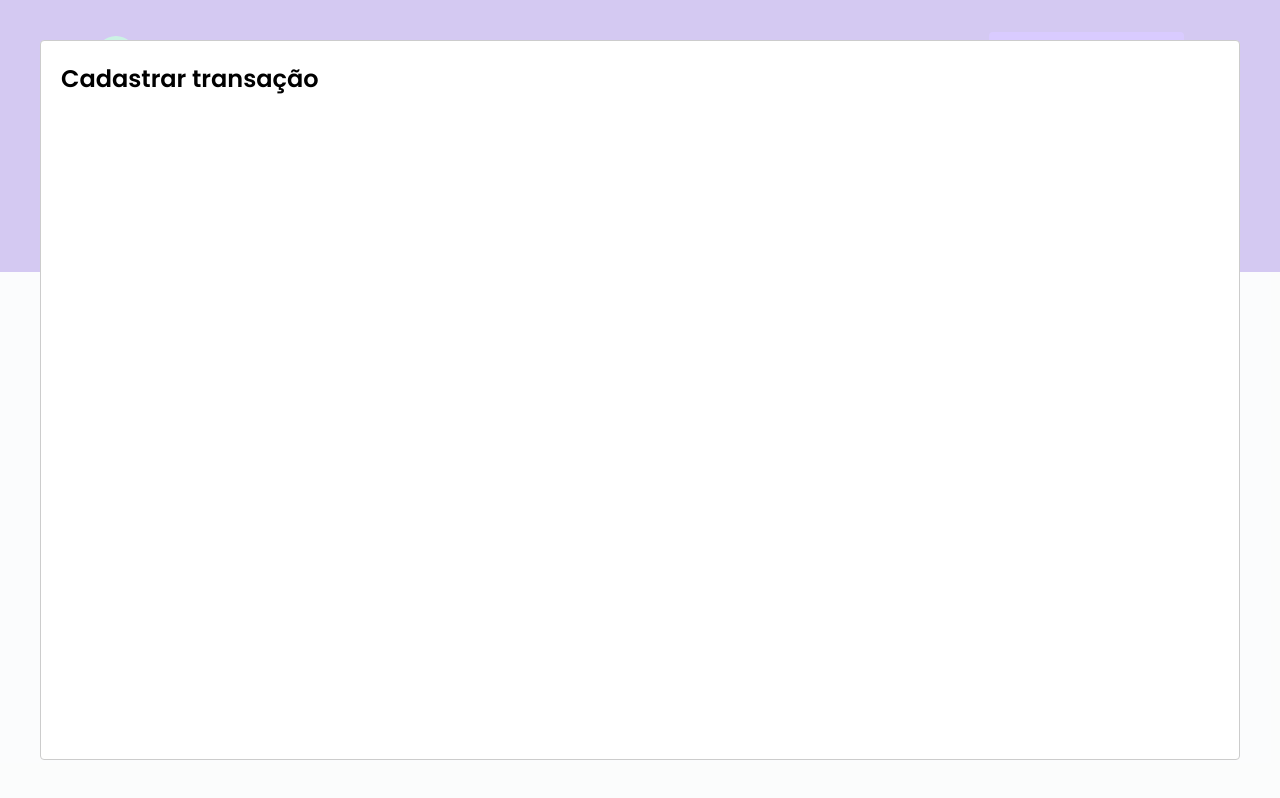
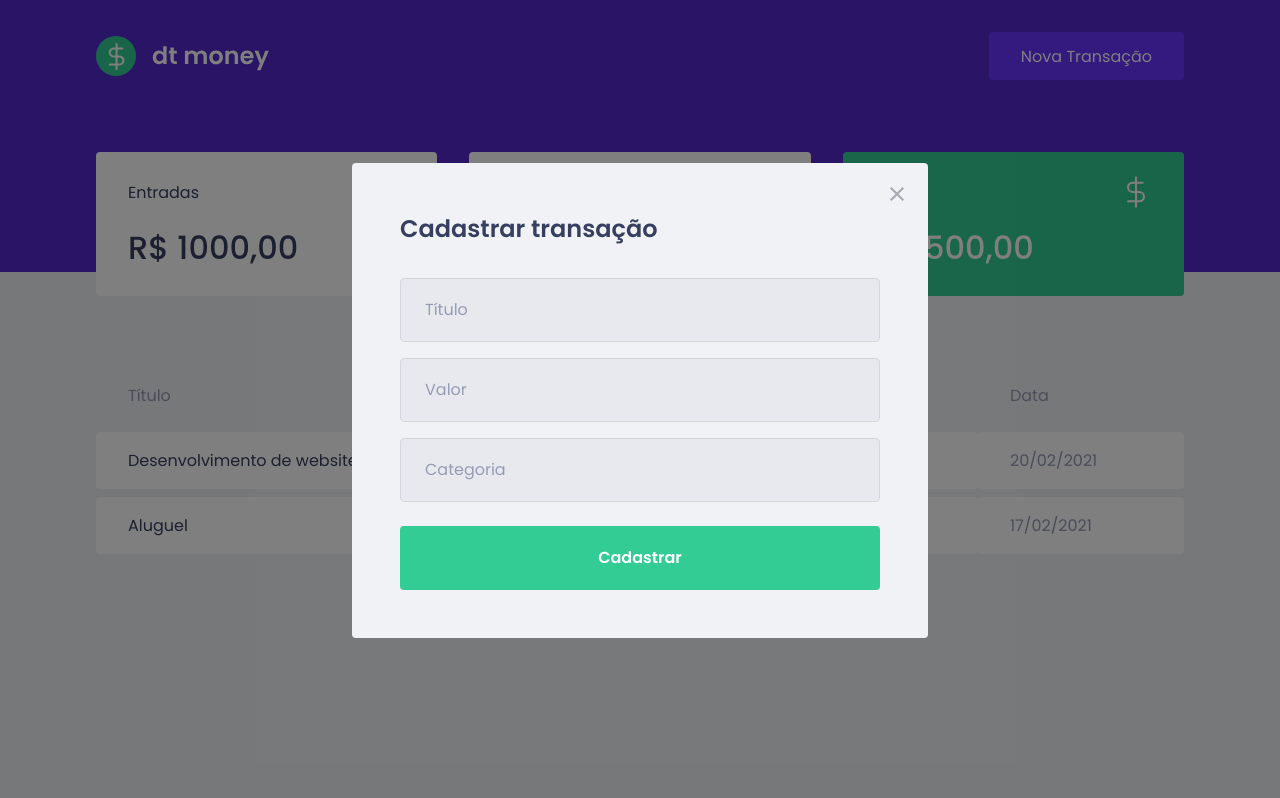
Before and after one commit to thisisviniciosilva/ignite, a React (Create React App) app in the folder projects/02-dtmoney/: page / in a window 1280 px wide. Both pictures are taken after a click on the button "Nova Transação". Built offline with nearby package versions, Linux system fonts and the light colour scheme; no server answers; what miragejs would draw is missing.

Commit message:
style(dtmoney): structures and stylizes the new transaction registration modal

```diff
--- a/projects/02-dtmoney/src/components/NewTransactionModal/index.tsx
+++ b/projects/02-dtmoney/src/components/NewTransactionModal/index.tsx
@@ -1,4 +1,8 @@
 import Modal from "react-modal";
+
+import closeImg from "../../assets/close.svg";
+
+import { Container } from "./styles";
 
 interface NewTransactionModalProps {
   isOpen: boolean;
@@ -10,8 +14,31 @@
   onRequestClose,
 }: NewTransactionModalProps) {
   return (
-    <Modal isOpen={isOpen} onRequestClose={onRequestClose}>
-      <h2>Cadastrar transação</h2>
+    <Modal
+      isOpen={isOpen}
+      onRequestClose={onRequestClose}
+      overlayClassName="react-modal-overlay"
+      className="react-modal-content"
+    >
+      <button
+        className="react-modal-close"
+        type="button"
+        onClick={onRequestClose}
+      >
+        <img src={closeImg} alt="Fechar" />
+      </button>
+
+      <Container>
+        <h2>Cadastrar transação</h2>
+
+        <input placeholder="Título" />
+
+        <input type="number" placeholder="Valor" />
+
+        <input placeholder="Categoria" />
+
+        <button type="submit">Cadastrar</button>
+      </Container>
     </Modal>
   );
 }
--- /dev/null
+++ b/projects/02-dtmoney/src/components/NewTransactionModal/styles.ts
@@ -0,0 +1,49 @@
+import styled from "styled-components";
+
+export const Container = styled.form`
+  h2 {
+    color: var(--text-title);
+    font-size: 1.5rem;
+    margin-bottom: 2rem;
+  }
+
+  input {
+    width: 100%;
+    padding: 0 1.5rem;
+    height: 4rem;
+    border-radius: 0.25rem;
+
+    border: 1px solid #d7d7d7;
+    background: #e7e9ee;
+
+    font-size: 1rem;
+    font-weight: 400;
+
+    &::placeholder {
+      color: var(--text-body);
+    }
+
+    & + input {
+      margin-top: 1rem;
+    }
+  }
+
+  button[type="submit"] {
+    width: 100%;
+    padding: 0 1.5rem;
+    height: 4rem;
+    border: 0;
+    border-radius: 0.25rem;
+    background: var(--green);
+    color: #fff;
+    font-size: 1rem;
+    margin-top: 1.5rem;
+    font-weight: 600;
+
+    transition: filter 0.2s;
+
+    &:hover {
+      filter: brightness(0.9);
+    }
+  }
+`;
--- a/projects/02-dtmoney/src/styles/global.ts
+++ b/projects/02-dtmoney/src/styles/global.ts
@@ -61,4 +61,42 @@
     opacity: 0.6;
     cursor: not-allowed;
   }
+
+  .react-modal-close {
+    position: absolute;
+    top: 1.5rem;
+    right: 1.5rem;
+    border: 0;
+    background: transparent;
+
+    transition: filter 0.2s;
+
+    &:hover {
+      filter: brightness(0.8);
+    }
+  }
+
+  .react-modal-content {
+    width: 100%;
+    max-width: 576px;
+    background: var(--background);
+    padding: 3rem;
+    position: relative;
+    border-radius: 0.25rem;
+  }
+
+  .react-modal-overlay {
+    background: rgba(0, 0, 0, 0.5);
+
+    position: fixed;
+
+    top: 0;
+    right: 0;
+    bottom: 0;
+    left: 0;
+
+    display: flex;
+    align-items: center;
+    justify-content: center;
+  }
 `;
```
